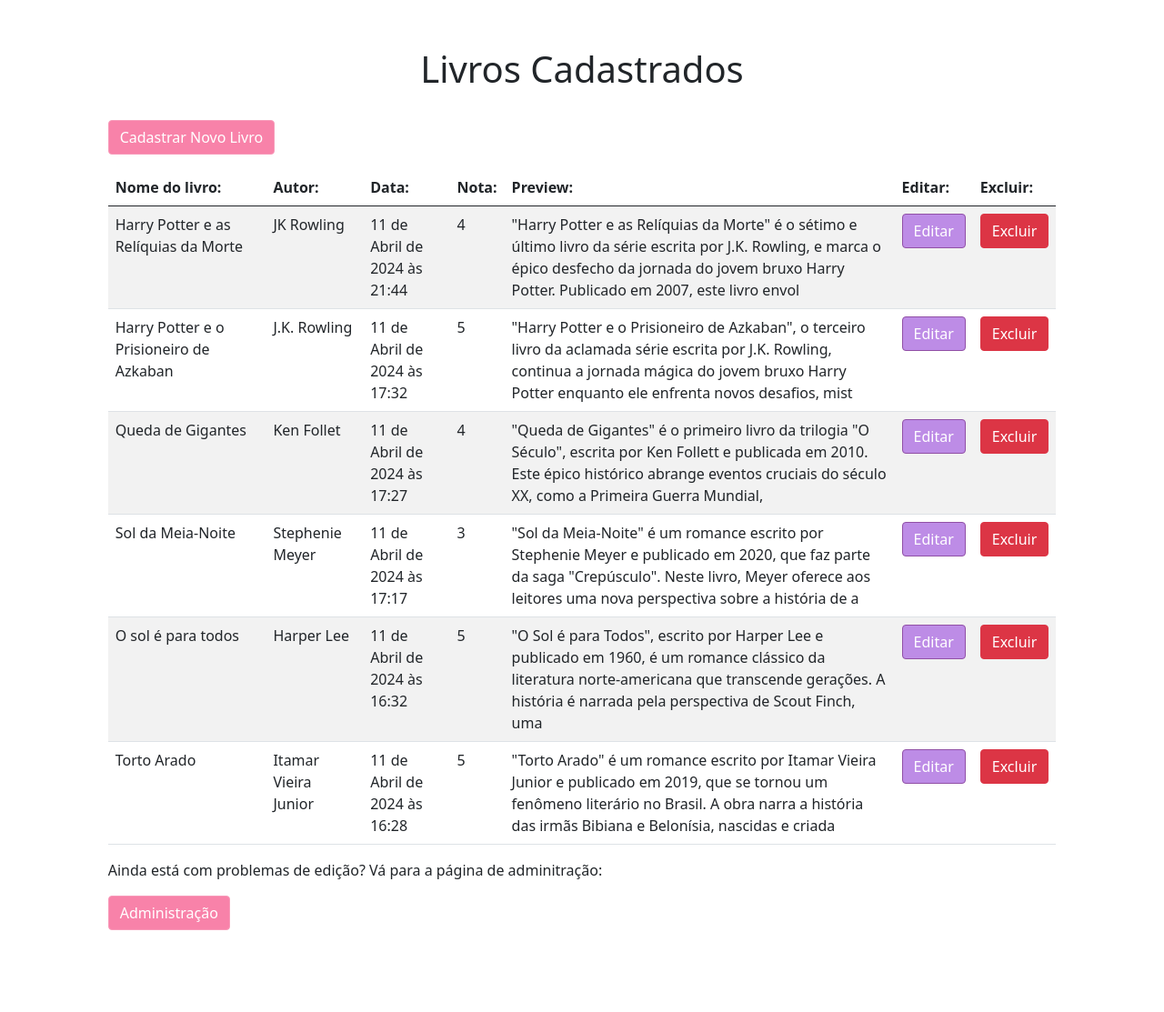
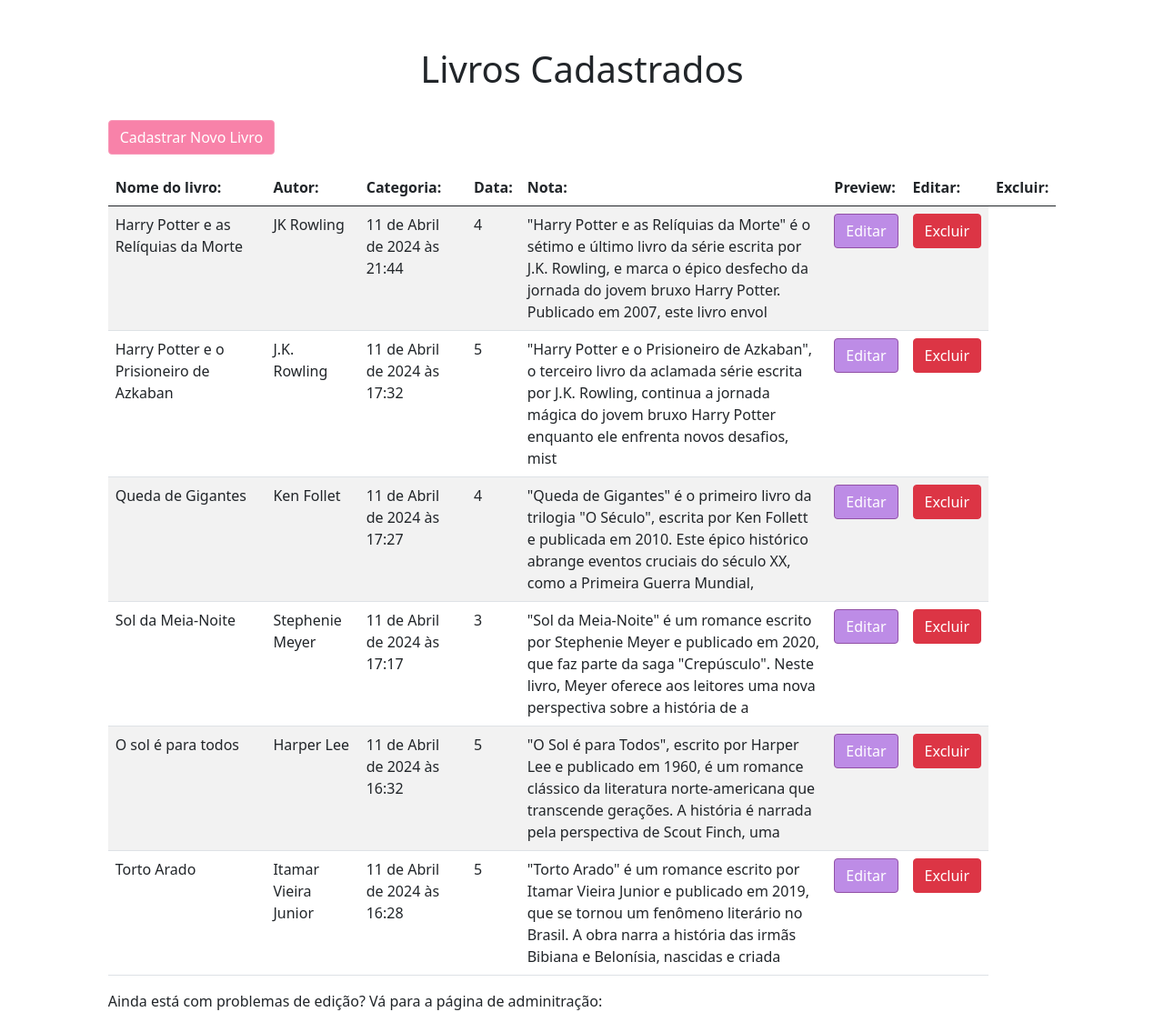
Before and after one commit to marianachoratto/desafio-final-blog, a Django app: page /tabela_de_livros/ in a window 1280 px wide. Shown: the part 597-1710 px from the top of the page at 91% size. Run offline with Django 5.2, Linux system fonts and the light colour scheme; a user stored in the database is signed in; data comes from the database, SQL or seed files in the repository; both versions use the stored data as it was after the commit; some libraries are stand-ins or nearby versions.

Commit message:
criando categoria

```diff
--- a/blog/models.py
+++ b/blog/models.py
@@ -11,6 +11,7 @@ class Post(models.Model):
     )
     titulo= models.CharField(blank=False, max_length=100, null=False )
     autor= models.CharField(blank=False, max_length=70, null=False )
+    categoria = models.CharField(max_length=100, blank=True, null=True)
     date= models.DateTimeField(auto_now_add=True)
     preview= models.TextField(blank=False, max_length=200, null=False)
 
--- a/blog/templates/index.html
+++ b/blog/templates/index.html
@@ -165,7 +165,7 @@
                 <p>Olá, {{ user.username }}!</p>
                 <a href="{% url 'editar_livros' %}" class="btn btn-outline-primary py-2">Editar livros</a>
                 {% else %}
-                <a href="{% url 'cadastro' %}" class="btn btn-outline-primary py-2">Cadastrar Usuário</a>
+                <a href="{% url 'cadastro' %}" class="btn btn-outline-primary py-2">Cadastre-se ou Faça Login</a>
                 {% endif %}
                 <a href="{% url 'logoff' %}" class="btn btn-outline-danger btn-sm py-2">Logoff</a>
             </div>
--- a/blog/templates/tabela_de_livros.html
+++ b/blog/templates/tabela_de_livros.html
@@ -14,6 +14,7 @@
                     <tr>
                         <th class="col-2">Nome do livro:</th>
                         <th>Autor:</th>
+                        <th>Categoria:</th>
                         <th>Data:</th>
                         <th>Nota:</th>
                         <th>Preview:</th>
```
Also changed, not shown: blog/migrations/0016_post_categoria.py (added), db.sqlite3.
